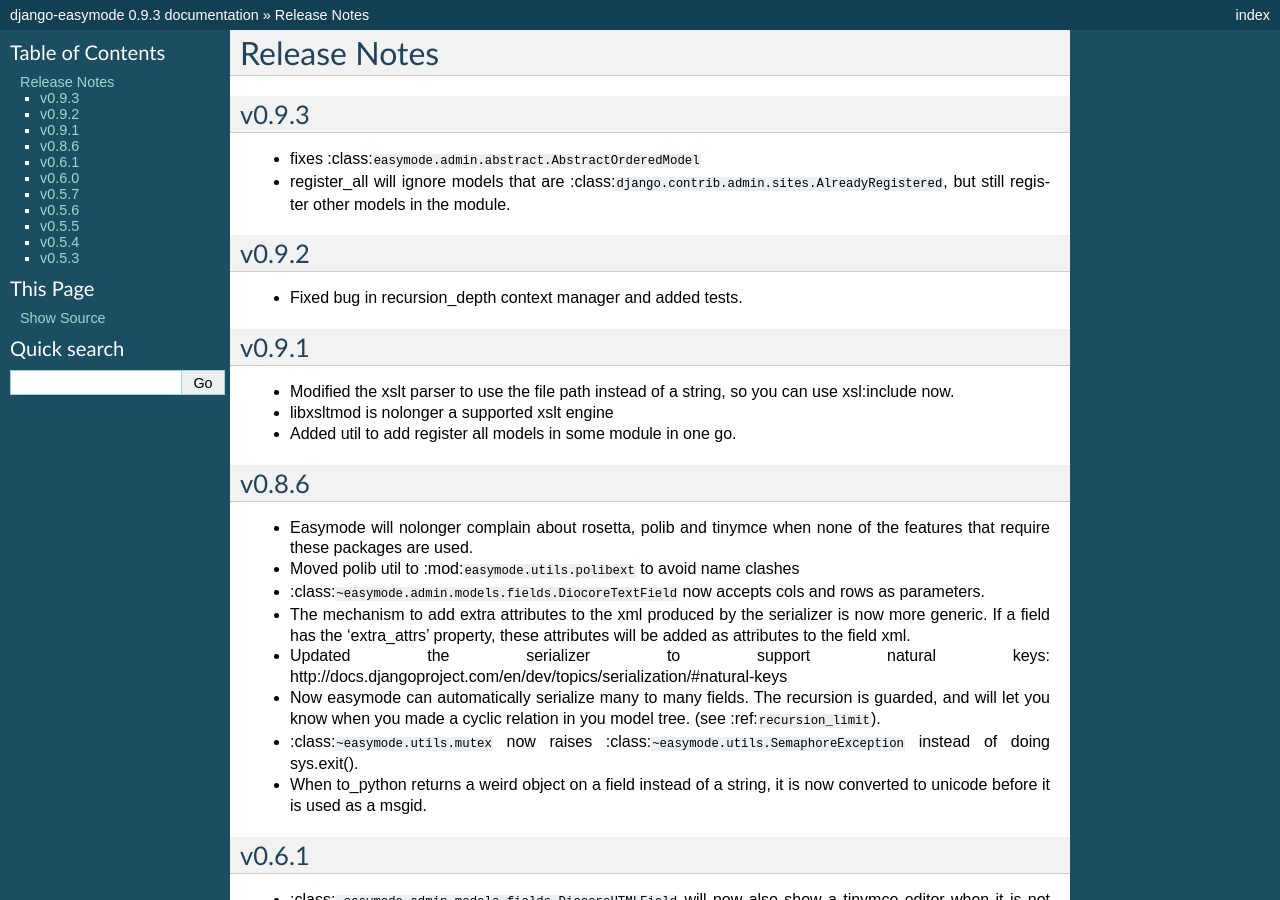
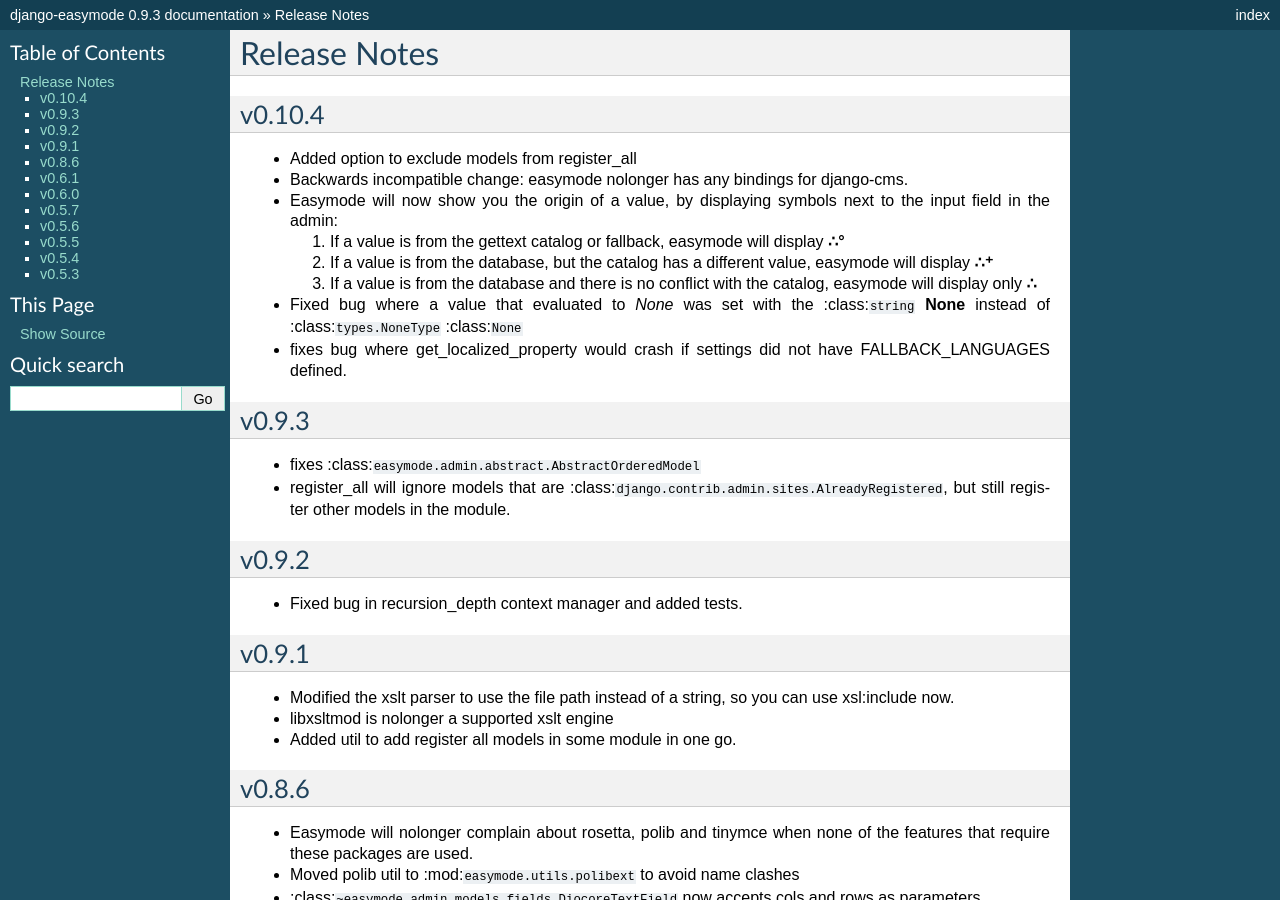
Before and after one commit to specialunderwear/django-easymode, a Sphinx documentation site: the page built from docs/changes.md, in a window 1280 px wide and 900 px high. Built offline with Sphinx 7.4.7, drawn with Linux system fonts in a browser that asks for light colours.

Commit message:
updated release notes and requirements

```diff
--- a/docs/changes.md
+++ b/docs/changes.md
@@ -1,5 +1,24 @@
 Release Notes
 =============
+
+v0.10.4
+-------
+
+- Added option to exclude models from register_all
+- Backwards incompatible change: easymode nolonger has any bindings for
+  django-cms.
+- Easymode will now show you the origin of a value, by displaying symbols next to
+  the input field in the admin:
+
+  1. If a value is from the gettext catalog or fallback, easymode will display **∴°**
+  2. If a value is from the database, but the catalog has a different value, easymode will
+     display **∴⁺**
+  3. If a value is from the database and there is no conflict with the catalog, easymode will
+     display only **∴**
+- Fixed bug where a value that evaluated to *None* was set with the :class:`string` **None** instead of
+  :class:`types.NoneType` :class:`None`
+- fixes bug where get_localized_property would crash if settings did not have
+  FALLBACK_LANGUAGES defined.
 
 v0.9.3
 ------
--- a/requirements.txt
+++ b/requirements.txt
@@ -2,5 +2,5 @@
 django-rosetta==0.5.3
 django==1.2.1
 lxml>=2.2.2
-Sphinx==0.6.4
+Sphinx==1.0.1
 -e svn+http://django-tinymce.googlecode.com/svn/trunk/#egg=django-tinymce
--- a/setup.py
+++ b/setup.py
@@ -67,6 +67,7 @@
         'License :: OSI Approved :: GNU General Public License (GPL)',
         'Operating System :: MacOS :: MacOS X',
         'Operating System :: POSIX',
+        'Programming Language :: Python',
         'Programming Language :: Python :: 2.6',
         'Topic :: Internet :: WWW/HTTP :: Dynamic Content',
         'Topic :: Internet :: WWW/HTTP :: Site Management',
```
